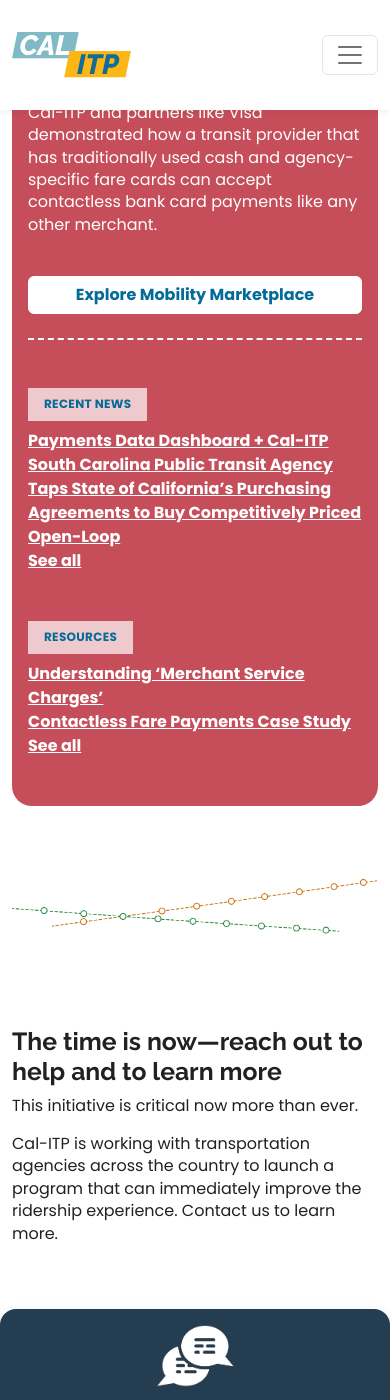
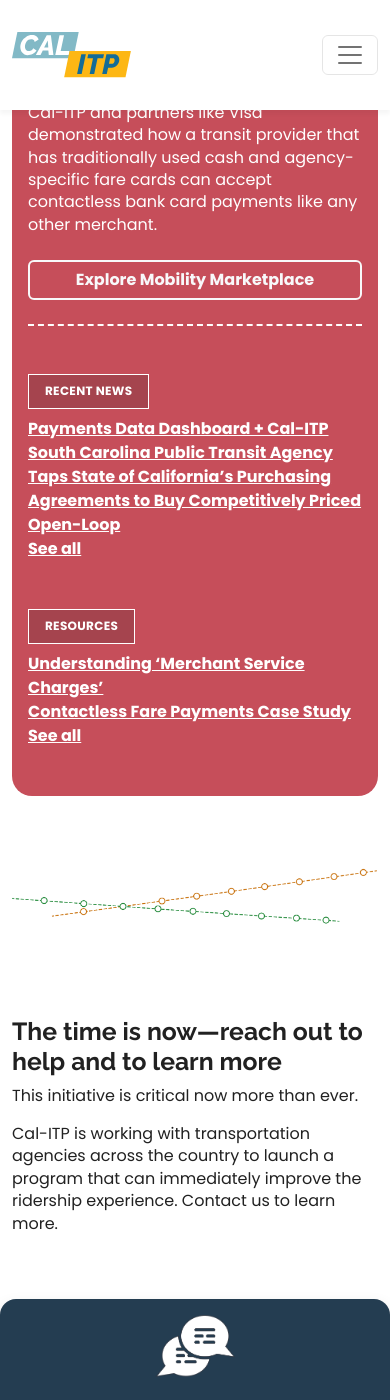
Before and after one commit to cal-itp/calitp.org, a Jekyll site: the page built from src/index.html, in a window 390 px wide and 1400 px high, scrolled down 2783 px. Built offline with Jekyll 4.4.1, drawn with Linux system fonts in a browser that asks for light colours.

Commit message:
fix: rebase

```diff
--- a/src/_includes/initiatives.html
+++ b/src/_includes/initiatives.html
@@ -48,13 +48,13 @@
               </p>
             {% endfor %}
             <div class="d-grid d-md-block border-bottom border-white border-2">
-              <a href="{{ initiative.button.url }}" class="btn bg-white border-white fw-bolder mt-4 mb-4 text-{{ initiative.class }}">{{ initiative.button.text }}</a>
+              <a href="{{ initiative.button.url }}" class="btn btn-outline-light fw-bolder mt-2 mb-4 text-{{ initiative.class }}">{{ initiative.button.text }}</a>
             </div>
           </div>
         </div>
         <div class="row">
-          <div class="col-12 offset-md-4 offset-lg-3 col-md-8 col-lg-8 pt-4 pt-md-0">
-            <h4 class="small-caps text-{{ initiative.class }} border-{{ initiative.class }} mt-4">Recent News</h4>
+          <div class="col-12 offset-md-3 offset-lg-3 col-md-8 col-lg-8 pt-4 pt-md-0">
+            <h4 class="small-caps text-white mt-4">Recent News</h4>
             <div class="tab-list">
               {% assign all_press = site.press | reverse %}
               {% for press in all_press %}
@@ -77,8 +77,8 @@
           </div>
         </div>
         <div class="row">
-          <div class="col-12 offset-md-4 offset-lg-3 col-md-8 col-lg-8 pt-4 pt-md-0">
-            <h4 class="small-caps text-{{ initiative.class }} border-{{ initiative.class }} mt-4">Resources</h4>
+          <div class="col-12 offset-md-3 offset-lg-3 col-md-8 col-lg-8 pt-4 pt-md-0">
+            <h4 class="small-caps text-white mt-4">Resources</h4>
             <div class="tab-list">
               {% assign all_resources = site.resources | reverse %}
               {% for resource in all_resources %}
--- a/src/stylesheets/main.css
+++ b/src/stylesheets/main.css
@@ -25,6 +25,10 @@
 
 .background-slate-5 {
   background-color: var(--calitp-slate-5);
+}
+
+.btn {
+  --bs-btn-border-width: 2px;
 }
 
 h1,
@@ -56,40 +60,16 @@
   line-height: 140%;
 }
 
-.text-red-4 {
-  color: var(--calitp-red-4);
-}
-
-.text-primary-blue {
-  color: var(--calitp-primary-blue);
-}
-
-.text-purple-4 {
-  color: var(--calitp-purple-4);
-}
-
-.border-red-4 {
-  border-color: var(--calitp-red-4);
-}
-
-.border-primary-blue {
-  border-color: var(--calitp-primary-blue);
-}
-
-.border-purple-4 {
-  border-color: var(--calitp-purple-4);
-}
-
 .small-caps {
   text-transform: uppercase;
   line-height: 140%;
   letter-spacing: 0.025em;
   display: inline-block;
-  padding: 8px 16px;
-  font-size: 12px;
+  padding: 0.5rem 1rem;
+  font-size: 0.75rem;
   font-family: "Poppins";
-  border-width: 1.5px;
-  background-color: rgba(255, 255, 255, 0.7);
+  border: 1.5px solid var(--bs-white);
+  background-color: rgba(33, 33, 33, 0.2);
 }
 
 main.container {
@@ -305,23 +285,6 @@
     grid-gap: initial;
     justify-items: center;
     text-align: center;
-  }
-  #lastminute {
-    grid-template-rows: repeat(2, min-content);
-    grid-template-columns: 1fr;
-    grid-gap: 2em;
-    justify-items: center;
-    margin-top: 5em;
-    margin-bottom: 5em;
-  }
-  #lastminute #connect {
-    background-color: var(--calitp-slate-5);
-    background-image: initial;
-  }
-  #lastminute #update {
-    background-color: var(--calitp-slate-5);
-    background-image: initial;
-  }
 }
 
 @media (max-width: 768px) {
@@ -357,15 +320,6 @@
     grid-gap: initial;
     grid-gap: 1em;
   }
-  #lastminute {
-    margin-left: 5vw;
-    margin-right: 5vw;
-  }
-  #lastminute .box {
-    width: 100%;
-    border-radius: 15px;
-  }
-
   .blob {
     padding: 1em;
   }
```
